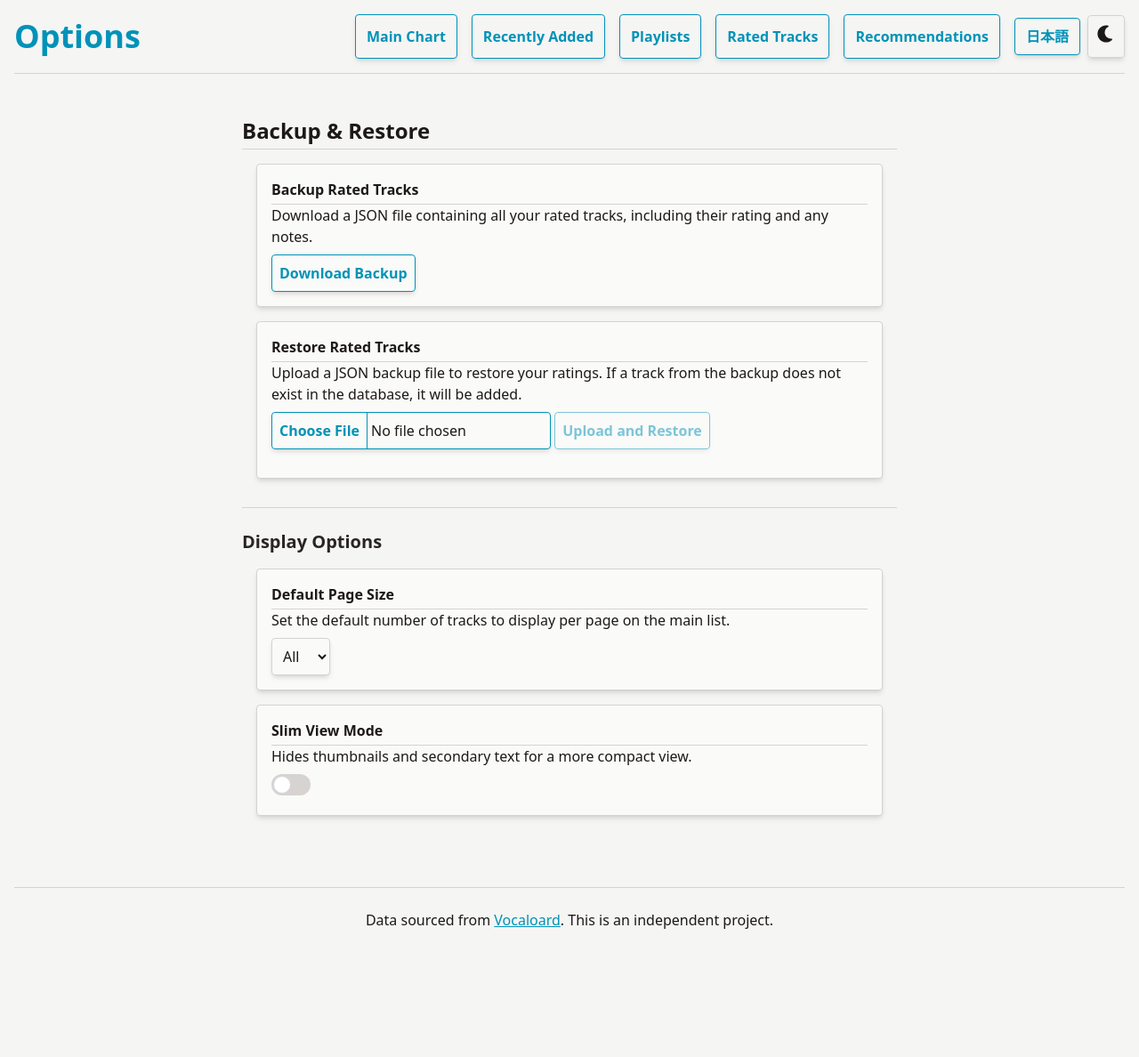
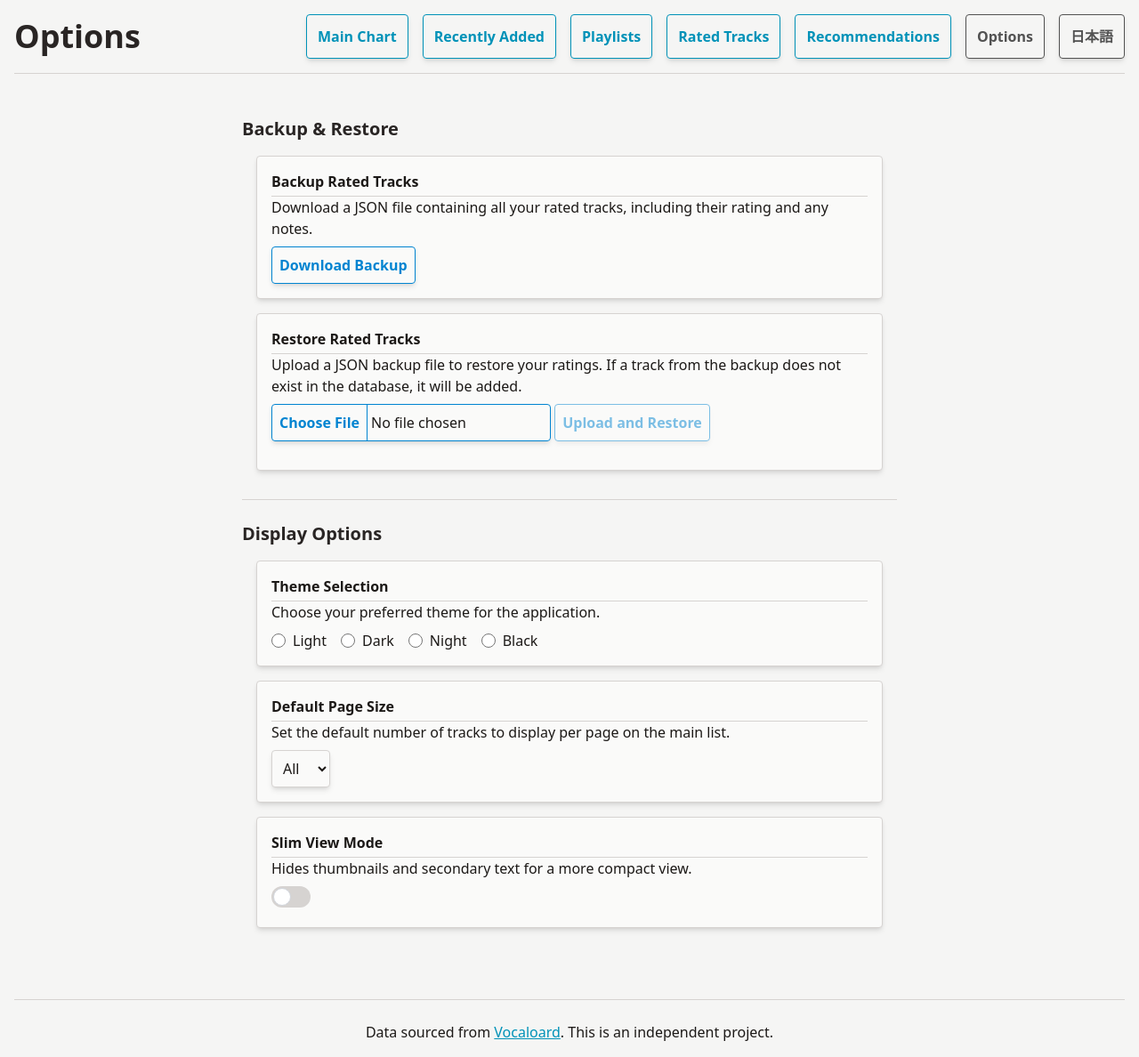
Before and after one commit to D221/vocaloid-rate, a FastAPI app: page /options in a window 1280 px wide. Shown: the whole page at 89% size. Before the commit the page ends 1044 px from the top, so only its background shows below. Run offline with FastAPI, Linux system fonts and the light colour scheme; style sheets or scripts are compiled from the project's sources; some libraries are stand-ins or nearby versions.

Commit message:
feat(theme): Implement theme selection feature with multiple themes
- Removed the old theme switching logic and UI updates from main.js and options.js.
- Introduced a new theme.js file to handle theme management, including functions for applying, cycling, and initializing themes.
- Updated base.html to apply the theme immediately on page load and included the new theme.js script.
- Added theme selection options in options.html, allowing users to choose from light, dark, night, and black themes.
- Updated various UI elements to reflect the new theme styles, including button colors and text colors.

```diff
--- a/app/static/css/input.css
+++ b/app/static/css/input.css
@@ -2,6 +2,8 @@
 @source "../../app/templates";
 
 @custom-variant dark (&:where([data-theme=dark], [data-theme=dark] *));
+@custom-variant night (&:where([data-theme=night], [data-theme=night] *));
+@custom-variant black (&:where([data-theme=black], [data-theme=black] *));
 @custom-variant slim (&:where(.slim-mode-html, .slim-mode-html *));
 
 @theme {
@@ -19,7 +21,7 @@
   --color-green-hover: oklch(98.2% 0.018 155.826);
   --color-purple-text: oklch(55.8% 0.288 302.321);
   --color-purple-hover: oklch(97.7% 0.014 308.299);
-  --color-sky-text: oklch(60.9% 0.126 221.723);
+  --color-sky-text: oklch(58.8% 0.158 241.966);
   --color-sky-hover: oklch(97.7% 0.013 236.62);
   --color-red-text: oklch(57.7% 0.245 27.325);
   --color-red-hover: oklch(97.1% 0.013 17.38);
@@ -30,12 +32,63 @@
 @layer theme {
   :root {
     @variant dark {
+      /* bg-stone-900 */
       --color-background: oklch(21.6% 0.006 56.043);
+      /* bg-stone-100 */
       --color-foreground: oklch(97% 0.001 106.424);
+      /* bg-stone-800 */
       --color-card-bg: oklch(26.8% 0.007 34.298);
+      /* bg-stone-700 */
       --color-border: oklch(37.4% 0.01 67.558);
+      /* bg-stone-700 */
       --color-table-header: oklch(37.4% 0.01 67.558);
+      /* bg-stone-200 */
       --color-header: oklch(92.3% 0.003 48.717);
+      --color-cyan-text: oklch(78.9% 0.154 211.53);
+      --color-cyan-hover: oklch(30.2% 0.056 229.695);
+      --color-gray-text: oklch(70.8% 0 0);
+      --color-gray-hover: oklch(26.9% 0 0);
+      --color-green-text: oklch(79.2% 0.209 151.711);
+      --color-green-hover: oklch(26.6% 0.065 152.934);
+      --color-purple-text: oklch(71.4% 0.203 305.504);
+      --color-purple-hover: oklch(29.1% 0.149 302.717);
+      --color-sky-text: oklch(74.6% 0.16 232.661);
+      --color-sky-hover: oklch(29.3% 0.066 243.157);
+      --color-red-text: oklch(70.4% 0.191 22.216);
+      --color-red-hover: oklch(25.8% 0.092 26.042);
+      --color-amber-text: oklch(82.8% 0.189 84.429);
+      --color-amber-hover: oklch(27.9% 0.077 45.635);
+    }
+    @variant night {
+      --color-background: oklch(10% 0.028 261.692);
+      --color-foreground: oklch(92.2% 0.028 261.692);
+      --color-card-bg: oklch(12% 0.028 261.692);
+      --color-border: oklch(20% 0.028 261.692);
+      --color-table-header: oklch(12% 0.028 261.692);
+      --color-header: oklch(95% 0.028 261.692);
+      --color-cyan-text: oklch(78.9% 0.154 211.53);
+      --color-cyan-hover: oklch(30.2% 0.056 229.695);
+      --color-gray-text: oklch(70.8% 0 0);
+      --color-gray-hover: oklch(26.9% 0 0);
+      --color-green-text: oklch(79.2% 0.209 151.711);
+      --color-green-hover: oklch(26.6% 0.065 152.934);
+      --color-purple-text: oklch(71.4% 0.203 305.504);
+      --color-purple-hover: oklch(29.1% 0.149 302.717);
+      --color-sky-text: oklch(74.6% 0.16 232.661);
+      --color-sky-hover: oklch(29.3% 0.066 243.157);
+      --color-red-text: oklch(70.4% 0.191 22.216);
+      --color-red-hover: oklch(25.8% 0.092 26.042);
+      --color-amber-text: oklch(82.8% 0.189 84.429);
+      --color-amber-hover: oklch(27.9% 0.077 45.635);
+    }
+    @variant black {
+      --color-background: black;
+      /* bg-neutral-200 */
+      --color-foreground: oklch(92.2% 0 0);
+      --color-card-bg: oklch(10% 0 0);
+      --color-border: oklch(20% 0 0);
+      --color-table-header: oklch(12% 0 0);
+      --color-header: oklch(95% 0 0);
       --color-cyan-text: oklch(78.9% 0.154 211.53);
       --color-cyan-hover: oklch(30.2% 0.056 229.695);
       --color-gray-text: oklch(70.8% 0 0);
--- a/app/templates/base.html
+++ b/app/templates/base.html
@@ -42,17 +42,23 @@
     <script>
       // Apply theme immediately to prevent flashing
       (function () {
-        const savedTheme = localStorage.getItem("theme");
-        if (savedTheme) {
-          document.documentElement.dataset.theme = savedTheme;
-        } else {
-          const prefersDark =
-            window.matchMedia &&
-            window.matchMedia("(prefers-color-scheme: dark)").matches;
-          document.documentElement.dataset.theme = prefersDark
+        const THEME_KEY = "theme";
+        const THEMES = ["light", "dark", "night", "black"];
+
+        function getSystemTheme() {
+          return window.matchMedia("(prefers-color-scheme: dark)").matches
             ? "dark"
             : "light";
         }
+
+        const storedTheme = localStorage.getItem(THEME_KEY);
+        const systemTheme = getSystemTheme();
+
+        let initialTheme = systemTheme;
+        if (storedTheme && THEMES.includes(storedTheme)) {
+          initialTheme = storedTheme;
+        }
+        document.documentElement.dataset.theme = initialTheme;
       })();
 
       (function () {
@@ -68,6 +74,8 @@
         }
       })();
     </script>
+
+    <script src="{{ url_for('static', path='js/theme.min.js') }}"></script>
     {% block head_extra %}{% endblock %}
   </head>
 
--- a/app/templates/options.html
+++ b/app/templates/options.html
@@ -7,9 +7,9 @@
   {% include "partials/header.html" %}
 
   <div class="mx-auto my-8 max-w-3xl p-4">
-    <h2 class="mt-0 border-b border-border pb-1 text-2xl font-semibold">
+    <h3 class="text-xl font-semibold text-header">
       {{ _('Backup & Restore') }}
-    </h2>
+    </h3>
 
     <div class="m-4 rounded border border-border bg-card-bg p-4 shadow-md">
       <h3 class="text-1xl mt-0 border-b border-border pb-1 font-semibold">
@@ -57,6 +57,52 @@
       </h3>
       <div class="m-4 rounded border border-border bg-card-bg p-4 shadow-md">
         <h3 class="text-1xl mt-0 border-b border-border pb-1 font-semibold">
+          {{ _('Theme Selection') }}
+        </h3>
+        <p class="mb-2 block">
+          {{ _('Choose your preferred theme for the application.') }}
+        </p>
+        <div class="flex space-x-4">
+          <label class="inline-flex items-center">
+            <input
+              type="radio"
+              name="theme-select"
+              value="light"
+              class="form-radio h-4 w-4 text-cyan-text"
+            />
+            <span class="ml-2 text-foreground">{{ _('Light') }}</span>
+          </label>
+          <label class="inline-flex items-center">
+            <input
+              type="radio"
+              name="theme-select"
+              value="dark"
+              class="form-radio h-4 w-4 text-cyan-text"
+            />
+            <span class="ml-2 text-foreground">{{ _('Dark') }}</span>
+          </label>
+          <label class="inline-flex items-center">
+            <input
+              type="radio"
+              name="theme-select"
+              value="night"
+              class="form-radio h-4 w-4 text-cyan-text"
+            />
+            <span class="ml-2 text-foreground">{{ _('Night') }}</span>
+          </label>
+          <label class="inline-flex items-center">
+            <input
+              type="radio"
+              name="theme-select"
+              value="black"
+              class="form-radio h-4 w-4 text-cyan-text"
+            />
+            <span class="ml-2 text-foreground">{{ _('Black') }}</span>
+          </label>
+        </div>
+      </div>
+      <div class="m-4 rounded border border-border bg-card-bg p-4 shadow-md">
+        <h3 class="text-1xl mt-0 border-b border-border pb-1 font-semibold">
           {{ _('Default Page Size') }}
         </h3>
         <p class="mb-2 block">
@@ -94,8 +140,5 @@
     </div>
   </div>
 
-  <script
-    src="{{ url_for('static', path='js/options.min.js') }}"
-    defer
-  ></script>
+  <script src="{{ url_for('static', path='js/options.min.js') }}"></script>
 {% endblock %}
--- a/app/templates/partials/filter_form.html
+++ b/app/templates/partials/filter_form.html
@@ -159,7 +159,7 @@
     <button
       type="button"
       id="play-random-btn"
-      class="cursor-pointer rounded border border-sky-text p-2 font-bold text-sky-text shadow-md ease-in-out hover:transition-colors hover:duration-200 enabled:hover:bg-sky-hover"
+      class="cursor-pointer rounded border border-gray-text p-2 font-bold text-gray-text shadow-md ease-in-out hover:transition-colors hover:duration-200 enabled:hover:bg-gray-hover"
     >
       {{ _('Play Random') }}
     </button>
--- a/app/templates/partials/header.html
+++ b/app/templates/partials/header.html
@@ -85,7 +85,7 @@
     data-playlist-id="{{ playlist.id if playlist else '' }}"
   >
     <!-- View Mode for Title -->
-    <h1 class="group text-4xl font-bold text-cyan-text">
+    <h1 class="group text-4xl font-bold text-header">
       <span class="view-mode">{{ title }}</span>
       <input
         type="text"
@@ -133,9 +133,9 @@
       <span
         id="last-updated"
         class="{% if is_db_outdated %}
-          text-red-500
+          text-red-text
         {% else %}
-          text-gray-500 dark:text-gray-400
+          text-gray-text
         {% endif %} text-sm"
       >
         {% if last_update %}
@@ -155,33 +155,45 @@
   <div class="order-3 flex shrink-0 items-center gap-4 md:order-2">
     <!-- Desktop Navigation (hidden on mobile) -->
     <div class="hidden items-center gap-4 md:flex">
-      {% if request.url.path != '/' %}
+      {% set is_active = request.url.path == '/' %}
       <a
         href="/"
-          class="cursor-pointer rounded border border-cyan-text p-3 font-bold text-cyan-text shadow-md ease-in-out hover:bg-cyan-hover hover:transition-colors hover:duration-200"
+        class="{% if is_active %}
+          border-gray-text text-gray-text hover:bg-gray-hover cursor-default
+          pointer-events-none
+        {% else %}
+          border-cyan-text text-cyan-text
+        {% endif %} rounded border p-3 font-bold shadow-md transition-colors duration-200 ease-in-out"
       >
         {{ _('Main Chart') }}
       </a>
-      {% endif %}
 
-      {% if request.url.path != '/recently_added' %}
+      {% set is_active = request.url.path == '/recently_added' %}
       <a
         href="/recently_added"
-          class="cursor-pointer rounded border border-cyan-text p-3 font-bold text-cyan-text shadow-md ease-in-out hover:bg-cyan-hover hover:transition-colors hover:duration-200"
+        class="{% if is_active %}
+          border-gray-text text-gray-text hover:bg-gray-hover cursor-default
+          pointer-events-none
+        {% else %}
+          border-cyan-text text-cyan-text
+        {% endif %} rounded border p-3 font-bold shadow-md transition-colors duration-200 ease-in-out"
       >
         {{ _('Recently Added') }}
       </a>
-      {% endif %}
 
       {# Show "Playlists" if we are NOT on the playlists page #}
-      {% if request.url.path != '/playlists' %}
+      {% set is_active = request.url.path == '/playlists' %}
       <a
         href="/playlists"
-          class="cursor-pointer rounded border border-cyan-text p-3 font-bold text-cyan-text shadow-md ease-in-out hover:bg-cyan-hover hover:transition-colors hover:duration-200"
+        class="{% if is_active %}
+          border-gray-text text-gray-text hover:bg-gray-hover cursor-default
+          pointer-events-none
+        {% else %}
+          border-cyan-text text-cyan-text
+        {% endif %} rounded border p-3 font-bold shadow-md transition-colors duration-200 ease-in-out"
       >
         {{ _('Playlists') }}
       </a>
-      {% endif %}
 
       {% if request.url.path.startswith('/playlist/') %}
 
@@ -210,56 +222,55 @@
       {% endif %}
 
       {# Show "View Rated" if we are NOT on the rated tracks page #}
-      {% if request.url.path != '/rated_tracks' %}
+      {% set is_active = request.url.path =='/rated_tracks' %}
       <a
         href="/rated_tracks"
-          class="cursor-pointer rounded border border-cyan-text p-3 font-bold text-cyan-text shadow-md ease-in-out hover:bg-cyan-hover hover:transition-colors hover:duration-200"
+        class="{% if is_active %}
+          border-gray-text text-gray-text hover:bg-gray-hover cursor-default
+          pointer-events-none
+        {% else %}
+          border-cyan-text text-cyan-text
+        {% endif %} rounded border p-3 font-bold shadow-md transition-colors duration-200 ease-in-out"
       >
         {{ _('Rated Tracks') }}
       </a>
-      {% endif %}
 
-      {% if request.url.path != '/recommendations' %}
+      {% set is_active = request.url.path == '/recommendations' %}
       <a
         href="/recommendations"
-          class="cursor-pointer rounded border border-cyan-text p-3 font-bold text-cyan-text shadow-md ease-in-out hover:bg-cyan-hover hover:transition-colors hover:duration-200"
+        class="{% if is_active %}
+          border-gray-text text-gray-text hover:bg-gray-hover cursor-default
+          pointer-events-none
+        {% else %}
+          border-cyan-text text-cyan-text
+        {% endif %} rounded border p-3 font-bold shadow-md transition-colors duration-200 ease-in-out"
       >
         {{ _('Recommendations') }}
       </a>
-      {% endif %}
 
       {# Show "Options" if we are NOT on the rated tracks page #}
-      {% if request.url.path != '/options' %}
+      {% set is_active = request.url.path == '/options' %}
       <a
         href="/options"
-          class="cursor-pointer rounded border border-cyan-text p-3 font-bold text-cyan-text shadow-md ease-in-out hover:bg-cyan-hover hover:transition-colors hover:duration-200"
+        class="{% if is_active %}
+          border-gray-text text-gray-text hover:bg-gray-hover cursor-default
+          pointer-events-none
+        {% else %}
+          border-cyan-text text-cyan-text
+        {% endif %} rounded border p-3 font-bold shadow-md transition-colors duration-200 ease-in-out"
       >
         {{ _('Options') }}
       </a>
-      {% endif %}
-    </div>
 
-    <!-- Theme Switcher & Language Toggle -->
-    <div class="flex items-center gap-2">
       <!-- Language Switcher -->
       <a
         href="{% if locale == 'ja' %}?lang=en{% else %}?lang=ja{% endif %}"
-        class="flex cursor-pointer items-center gap-2 rounded border border-cyan-text px-3 py-2 font-bold text-cyan-text shadow-md ease-in-out hover:bg-cyan-hover hover:transition-colors hover:duration-200"
+        class="cursor-pointer rounded border border-gray-text p-3 font-bold text-gray-text shadow-md ease-in-out hover:bg-gray-hover hover:transition-colors hover:duration-200"
         title="Switch Language"
       >
         {{ icon("globe", size="h-5 w-5") }}
         <span>{% if locale == 'ja' %}English{% else %}日本語{% endif %}</span>
       </a>
-
-      <!-- Theme Switcher -->
-      <div
-        id="theme-switcher"
-        class="cursor-pointer rounded border border-border p-2 shadow-md"
-      >
-        <span id="theme-icon" class="inline-block h-6 w-6 text-foreground">
-          {{ icon('moon') }}
-        </span>
     </div>
   </div>
 </div>
-</div>
--- a/app/templates/partials/tracks_table_body.html
+++ b/app/templates/partials/tracks_table_body.html
@@ -115,9 +115,9 @@
             data-add-to-playlist-button
             data-track-id="{{ track.id }}"
             class="{% if track.is_in_playlist %}
-              border-green-text text-green-text hover:bg-green-hover
+              border-cyan-text text-cyan-text hover:bg-cyan-hover
             {% else %}
-              border-amber-text text-amber-text hover:bg-amber-hover
+              border-gray-text text-gray-text hover:bg-gray-hover
             {% endif %} cursor-pointer rounded border px-2 py-1 shadow-md ease-in-out hover:transition-colors hover:duration-200"
             title="{{ _('Manage playlists') }}"
           >
@@ -321,7 +321,7 @@
             type="button"
             data-notes-toggle
             class="{% if has_note %}
-              border-green-text text-green-text hover:bg-green-hover
+              border-cyan-text text-cyan-text hover:bg-green-hover
             {% else %}
               text-gray-text hover:bg-gray-hover
             {% endif %} cursor-pointer rounded border px-2 py-1 font-bold shadow-md ease-in-out hover:transition-colors hover:duration-200"
--- a/package.json
+++ b/package.json
@@ -9,8 +9,7 @@
     "// --- TRANSLATIONS ---": "",
     "i18n:extract:py": "pybabel extract -F babel.cfg -o locales/messages.pot .",
     "i18n:extract:js": "python ./scripts/extract_js_messages.py",
-    "i18n:extract": "npm run i18n:extract:py && npm run i18n:extract:js",
-    "i18n:update": "pybabel update -i locales/messages.pot -d locales",
+    "i18n:update": "npm run i18n:extract:py && npm run i18n:extract:js && pybabel update -i locales/messages.pot -d locales",
     "i18n:compile": "pybabel compile -d locales",
     "// --- DEVELOPMENT ---": "",
     "watch:css": "tailwindcss -i ./app/static/css/input.css -o ./app/static/css/app.css --minify --watch",
@@ -20,7 +19,7 @@
     "changelog": "release-it --dry-run --changelog",
     "// --- PRODUCTION & RELEASE ---": "",
     "build:css": "tailwindcss -i ./app/static/css/input.css -o ./app/static/css/app.css --minify",
-    "build:js": "terser ./app/static/js/main.js -o ./app/static/js/main.min.js -c -m && terser ./app/static/js/options.js -o ./app/static/js/options.min.js -c -m && terser ./app/static/js/playlist_editor.js -o ./app/static/js/playlist_editor.min.js -c -m && terser ./app/static/js/playlists_page.js -o ./app/static/js/playlists_page.min.js -c -m",
+    "build:js": "terser ./app/static/js/main.js -o ./app/static/js/main.min.js -c -m && terser ./app/static/js/options.js -o ./app/static/js/options.min.js -c -m && terser ./app/static/js/playlist_editor.js -o ./app/static/js/playlist_editor.min.js -c -m && terser ./app/static/js/playlists_page.js -o ./app/static/js/playlists_page.min.js -c -m && terser ./app/static/js/theme.js -o ./app/static/js/theme.min.js -c -m",
     "build": "npm run i18n:compile && npm run build:css && npm run build:js",
     "package": "pyinstaller vocaloid-rate.spec --noconfirm",
     "clean:static": "del-cli \"dist/vocaloid-rate/_internal/static/css/input.css\" \"dist/vocaloid-rate/_internal/static/js/*.js\" --ignore \"dist/vocaloid-rate/_internal/static/js/*.min.js\"",
```
Also changed, not shown: app/static/js/main.js (+3 -23 lines), app/static/js/options.js (+24 -33 lines), app/static/js/theme.js (added, +51 -0 lines), locales/en/LC_MESSAGES/messages.po, locales/ja/LC_MESSAGES/messages.po, 1 other file. Lines whose indentation alone changed are shown as unchanged.
